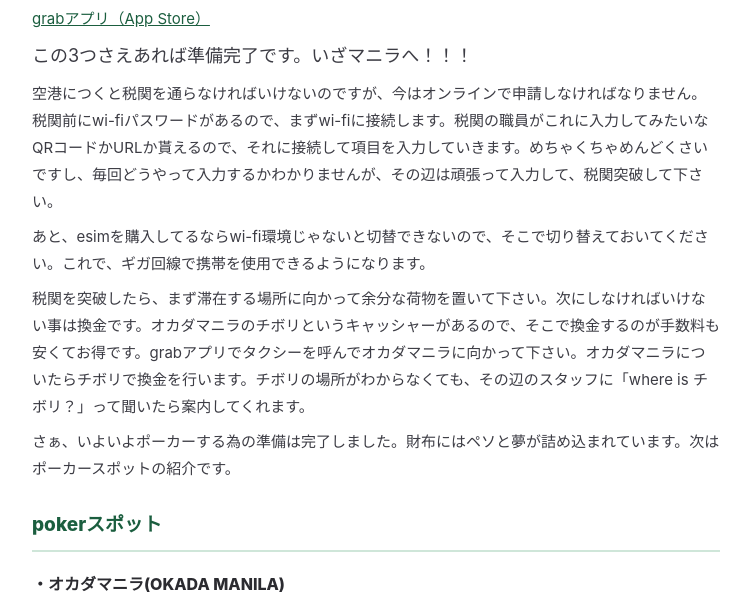
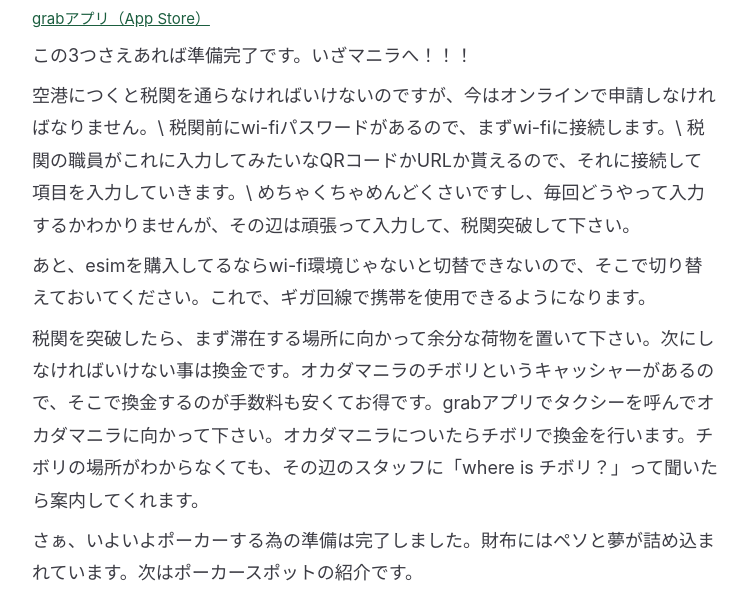
Before and after one commit to setsumasayuki/poker-mania-site, an Eleventy site: page content/posts/manila.md in a window 1280 px wide. Shown: the part 1105-1715 px from the top of the page, without its empty margins (264-1015 px from the left). Built offline with nearby package versions, Linux system fonts and the light colour scheme; Eleventy itself is replaced by a stand-in of ours; files that its build step writes are made by us from their sources; grey boxes are pictures that could not be loaded.

Commit message:
Update 記事 “manila”

```diff
--- a/content/posts/manila.md
+++ b/content/posts/manila.md
@@ -31,15 +31,18 @@ description: マニラでポーカーをしたい人・迷っている人へ。e
 
 [grabアプリ（App Store）](https://apps.apple.com/us/app/grab-taxi-ride-food-delivery/id647268330)
 
-<p style="font-size: 18px;">この3つさえあれば準備完了です。いざマニラへ！！！
+<p style="font-size: 18px;">この3つさえあれば準備完了です。いざマニラへ！！！</p>
 
-空港につくと税関を通らなければいけないのですが、今はオンラインで申請しなければなりません。税関前にwi-fiパスワードがあるので、まずwi-fiに接続します。税関の職員がこれに入力してみたいなQRコードかURLか貰えるので、それに接続して項目を入力していきます。めちゃくちゃめんどくさいですし、毎回どうやって入力するかわかりませんが、その辺は頑張って入力して、税関突破して下さい。
+<p style="font-size: 18px;">空港につくと税関を通らなければいけないのですが、今はオンラインで申請しなければなりません。\
+税関前にwi-fiパスワードがあるので、まずwi-fiに接続します。\
+税関の職員がこれに入力してみたいなQRコードかURLか貰えるので、それに接続して項目を入力していきます。\
+めちゃくちゃめんどくさいですし、毎回どうやって入力するかわかりませんが、その辺は頑張って入力して、税関突破して下さい。</p>
 
-あと、esimを購入してるならwi-fi環境じゃないと切替できないので、そこで切り替えておいてください。これで、ギガ回線で携帯を使用できるようになります。
+<p style="font-size: 18px;">あと、esimを購入してるならwi-fi環境じゃないと切替できないので、そこで切り替えておいてください。これで、ギガ回線で携帯を使用できるようになります。</p>
 
-税関を突破したら、まず滞在する場所に向かって余分な荷物を置いて下さい。次にしなければいけない事は換金です。オカダマニラのチボリというキャッシャーがあるので、そこで換金するのが手数料も安くてお得です。grabアプリでタクシーを呼んでオカダマニラに向かって下さい。オカダマニラについたらチボリで換金を行います。チボリの場所がわからなくても、その辺のスタッフに「where is チボリ？」って聞いたら案内してくれます。
+<p style="font-size: 18px;">税関を突破したら、まず滞在する場所に向かって余分な荷物を置いて下さい。次にしなければいけない事は換金です。オカダマニラのチボリというキャッシャーがあるので、そこで換金するのが手数料も安くてお得です。grabアプリでタクシーを呼んでオカダマニラに向かって下さい。オカダマニラについたらチボリで換金を行います。チボリの場所がわからなくても、その辺のスタッフに「where is チボリ？」って聞いたら案内してくれます。</p>
 
-さぁ、いよいよポーカーする為の準備は完了しました。財布にはペソと夢が詰め込まれています。次はポーカースポットの紹介です。</p>
+<p style="font-size: 18px;">さぁ、いよいよポーカーする為の準備は完了しました。財布にはペソと夢が詰め込まれています。次はポーカースポットの紹介です。</p>
 
 ## pokerスポット
 
```
